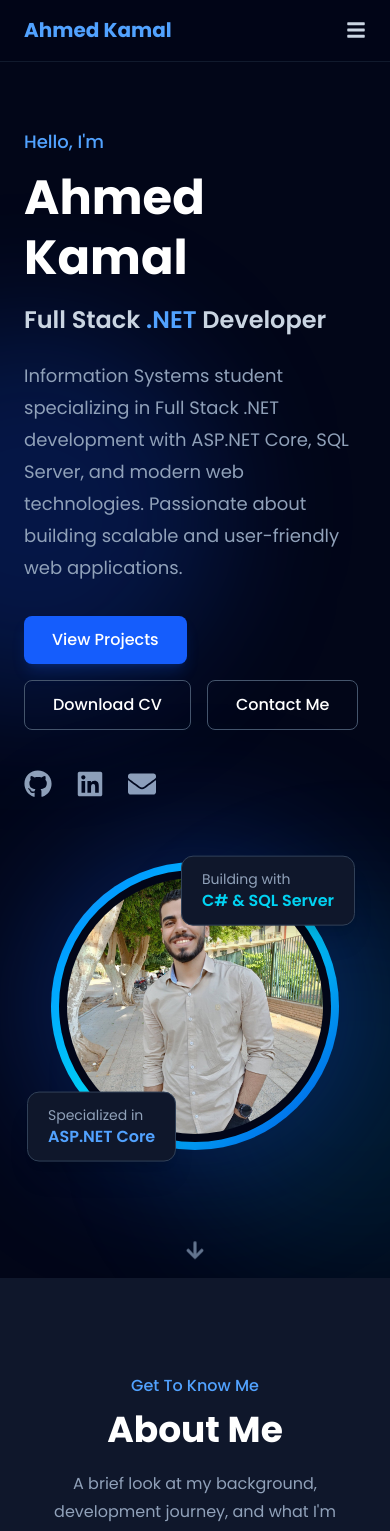
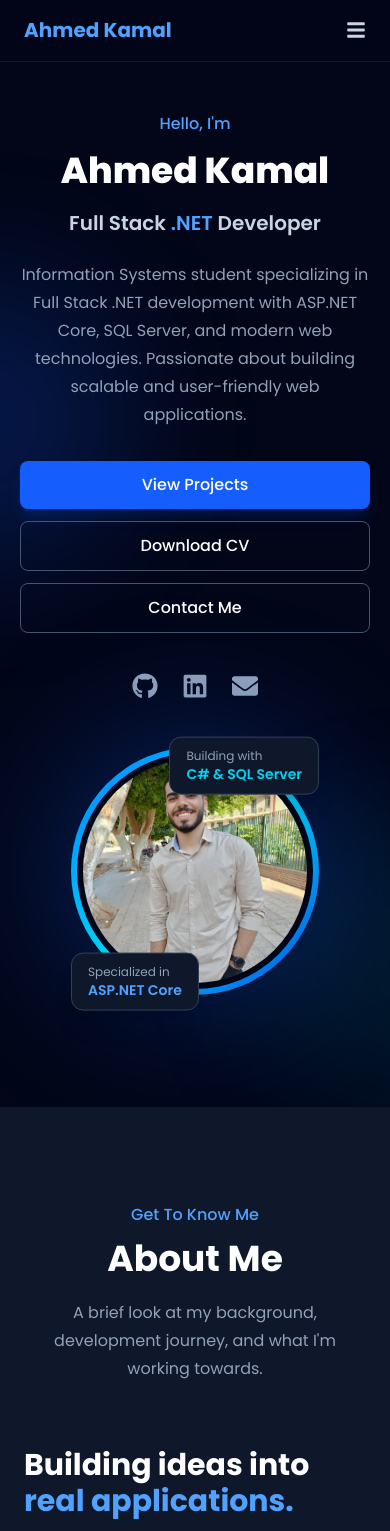
Before and after one commit to ahmedkamal-31/portfolio, a React (Vite) app: page / in a window 390 px wide. Shown: the top 1531 px of the page. Built offline with nearby package versions, Linux system fonts and the light colour scheme.

Commit message:
change mobile beahvior

```diff
--- a/index.html
+++ b/index.html
@@ -1,40 +1,43 @@
 <!doctype html>
 <html lang="en">
   <head>
-
     <meta charset="UTF-8" />
 
     <meta
-      name="description"
-      content="Ahmed Kamal - Full Stack .NET Developer specializing in React, ASP.NET Core, SQL Server and modern web applications."
+      name="viewport"
+      content="width=device-width, initial-scale=1.0"
     />
 
     <meta
-      name="keywords"
-      content="Ahmed Kamal, Full Stack Developer, React, ASP.NET Core, SQL Server, Portfolio"
+      name="description"
+      content="Ahmed Kamal - Full Stack .NET Developer and Information Systems student building modern web applications with C#, ASP.NET Core, React, and SQL databases."
     />
 
-    <meta name="author" content="Ahmed Kamal" />
+    <meta
+      name="theme-color"
+      content="#020617"
+    />
 
-    <meta name="viewport" content="width=device-width, initial-scale=1.0" />
+    <link rel="preconnect" href="https://fonts.googleapis.com" />
+    <link
+      rel="preconnect"
+      href="https://fonts.gstatic.com"
+      crossorigin
+    />
+
+    <link
+      href="https://fonts.googleapis.com/css2?family=Poppins:wght@300;400;500;600;700;800&display=swap"
+      rel="stylesheet"
+    />
 
     <link rel="icon" type="image/svg+xml" href="/favicon.svg" />
 
-    <link rel="preconnect" href="https://fonts.googleapis.com" />
-
-    <link rel="preconnect" href="https://fonts.gstatic.com" crossorigin />
-
-    <link
-      href="https://fonts.googleapis.com/css2?family=Poppins:wght@300;400;500;600;700&display=swap"
-      rel="stylesheet"
-    />
-
     <title>Ahmed Kamal | Full Stack .NET Developer</title>
-
   </head>
 
   <body>
     <div id="root"></div>
+
     <script type="module" src="/src/main.tsx"></script>
   </body>
 </html>
--- a/src/App.tsx
+++ b/src/App.tsx
@@ -1,16 +1,14 @@
+import { useEffect, useState } from "react";
+
 import Navbar from "./components/Navbar";
 import Hero from "./components/Hero";
 import About from "./components/About";
+import Projects from "./components/Projects";
 import TechStack from "./components/TechStack";
-import Projects from "./components/Projects";
+import GitHub from "./components/GitHub";
 import Contact from "./components/Contact";
 import Footer from "./components/Footer";
-import { useEffect, useState } from "react";
 import Loading from "./components/Loading";
-import GitHub from "./components/GitHub";
-//import TechStack from "./components/TechStack";
-
-
 
 function App() {
   const [loading, setLoading] = useState(true);
@@ -28,18 +26,19 @@ if (loading) {
   }
 
   return (
-
     <>
       <Navbar />
+
+      <main>
         <Hero />
         <About />
-
+        <Projects />
         <TechStack />
-      <Projects />
         <GitHub />
         <Contact />
+      </main>
+
       <Footer />
-
     </>
   );
 }
--- a/src/components/Hero.tsx
+++ b/src/components/Hero.tsx
@@ -1,4 +1,9 @@
-import { FaGithub, FaLinkedin, FaEnvelope, FaArrowDown } from "react-icons/fa";
+import {
+  FaGithub,
+  FaLinkedin,
+  FaEnvelope,
+  FaArrowDown,
+} from "react-icons/fa";
 import profile from "../assets/images/profile.png";
 import { motion } from "framer-motion";
 
@@ -9,32 +14,37 @@ function Hero() {
       className="min-h-screen bg-slate-950 text-white flex items-center relative overflow-hidden"
     >
       {/* Background Glow */}
-      <div className="absolute top-1/4 -left-40 w-96 h-96 bg-blue-600/20 rounded-full blur-3xl" />
-      <div className="absolute bottom-0 -right-40 w-96 h-96 bg-cyan-500/10 rounded-full blur-3xl" />
+      <div className="absolute top-1/4 -left-40 w-72 h-72 sm:w-96 sm:h-96 bg-blue-600/20 rounded-full blur-3xl" />
 
-      <div className="max-w-7xl mx-auto px-6 py-32 w-full relative z-10">
-        <div className="grid lg:grid-cols-2 gap-16 items-center">
+      <div className="absolute bottom-0 -right-40 w-72 h-72 sm:w-96 sm:h-96 bg-cyan-500/10 rounded-full blur-3xl" />
+
+      <div className="max-w-7xl mx-auto px-5 sm:px-6 py-28 sm:py-32 lg:py-40 w-full relative z-10">
+
+        <div className="grid lg:grid-cols-2 gap-12 lg:gap-16 items-center">
 
           {/* ================= LEFT ================= */}
+
           <motion.div
             initial={{ opacity: 0, x: -60 }}
             whileInView={{ opacity: 1, x: 0 }}
             transition={{ duration: 0.8 }}
             viewport={{ once: true }}
+            className="text-center lg:text-left"
           >
-            <p className="text-blue-400 text-lg font-medium mb-3">
+            <p className="text-blue-400 text-base sm:text-lg font-medium mb-3">
               Hello, I'm
             </p>
 
-            <h1 className="text-5xl md:text-6xl lg:text-7xl font-extrabold leading-tight mb-4">
+            <h1 className="text-4xl sm:text-5xl md:text-6xl lg:text-7xl font-extrabold leading-tight mb-4">
               Ahmed Kamal
             </h1>
 
-            <h2 className="text-2xl md:text-3xl font-semibold text-slate-300 mb-6">
-              Full Stack <span className="text-blue-400">.NET</span> Developer
+            <h2 className="text-xl sm:text-2xl md:text-3xl font-semibold text-slate-300 mb-6">
+              Full Stack{" "}
+              <span className="text-blue-400">.NET</span> Developer
             </h2>
 
-            <p className="max-w-2xl text-slate-400 text-lg leading-8 mb-8">
+            <p className="max-w-2xl mx-auto lg:mx-0 text-slate-400 text-base sm:text-lg leading-7 sm:leading-8 mb-8">
               Information Systems student specializing in Full Stack .NET
               development with ASP.NET Core, SQL Server, and modern web
               technologies. Passionate about building scalable and
@@ -42,12 +52,16 @@ function Hero() {
             </p>
 
             {/* Buttons */}
-            <div className="flex flex-wrap gap-4">
+
+            <div className="flex flex-col sm:flex-row flex-wrap justify-center lg:justify-start gap-3 sm:gap-4">
+
               <a
                 href="#projects"
-                className="bg-blue-600 px-7 py-3 rounded-lg font-medium
+                className="bg-blue-600 px-6 sm:px-7 py-3 rounded-lg font-medium
                 hover:bg-blue-700 hover:-translate-y-1
-                transition-all duration-300 shadow-lg shadow-blue-600/20"
+                transition-all duration-300
+                shadow-lg shadow-blue-600/20
+                text-center"
               >
                 View Projects
               </a>
@@ -55,25 +69,31 @@ function Hero() {
               <a
                 href="/Ahmed_Kamal_CV.pdf"
                 download
-                className="border border-slate-600 px-7 py-3 rounded-lg font-medium
+                className="border border-slate-600 px-6 sm:px-7 py-3 rounded-lg font-medium
                 hover:bg-white hover:text-slate-950
-                hover:-translate-y-1 transition-all duration-300"
+                hover:-translate-y-1
+                transition-all duration-300
+                text-center"
               >
                 Download CV
               </a>
 
               <a
                 href="#contact"
-                className="border border-slate-600 px-7 py-3 rounded-lg font-medium
+                className="border border-slate-600 px-6 sm:px-7 py-3 rounded-lg font-medium
                 hover:border-blue-400 hover:text-blue-400
-                transition-all duration-300"
+                transition-all duration-300
+                text-center"
               >
                 Contact Me
               </a>
+
             </div>
 
             {/* Social Links */}
-            <div className="flex gap-6 mt-10">
+
+            <div className="flex justify-center lg:justify-start gap-6 mt-10">
+
               <a
                 href="https://github.com/ahmedkamal-31"
                 target="_blank"
@@ -81,7 +101,7 @@ function Hero() {
                 aria-label="GitHub"
                 className="text-slate-400 hover:text-white hover:scale-110 transition-all duration-300"
               >
-                <FaGithub size={28} />
+                <FaGithub size={26} />
               </a>
 
               <a
@@ -91,7 +111,7 @@ function Hero() {
                 aria-label="LinkedIn"
                 className="text-slate-400 hover:text-blue-400 hover:scale-110 transition-all duration-300"
               >
-                <FaLinkedin size={28} />
+                <FaLinkedin size={26} />
               </a>
 
               <a
@@ -99,12 +119,14 @@ function Hero() {
                 aria-label="Email"
                 className="text-slate-400 hover:text-red-400 hover:scale-110 transition-all duration-300"
               >
-                <FaEnvelope size={28} />
+                <FaEnvelope size={26} />
               </a>
+
             </div>
           </motion.div>
 
           {/* ================= RIGHT ================= */}
+
           <motion.div
             initial={{ opacity: 0, x: 60 }}
             whileInView={{ opacity: 1, x: 0 }}
@@ -115,21 +137,33 @@ function Hero() {
             <div className="relative">
 
               {/* Outer Glow */}
+
               <div className="absolute inset-0 rounded-full bg-blue-600/30 blur-3xl scale-110" />
 
               {/* Image Border */}
-              <div className="relative p-2 rounded-full bg-gradient-to-br from-blue-500 via-cyan-400 to-blue-700">
-                <div className="bg-slate-950 p-2 rounded-full">
+
+              <div className="relative p-1.5 sm:p-2 rounded-full bg-gradient-to-br from-blue-500 via-cyan-400 to-blue-700">
+
+                <div className="bg-slate-950 p-1.5 sm:p-2 rounded-full">
+
                   <img
                     src={profile}
                     alt="Ahmed Kamal"
-                    className="w-64 h-64 md:w-80 md:h-80 lg:w-96 lg:h-96
-                    rounded-full object-cover"
+                    className="
+                    w-56 h-56
+                    sm:w-72 sm:h-72
+                    md:w-80 md:h-80
+                    lg:w-96 lg:h-96
+                    rounded-full object-cover
+                    "
                   />
+
                 </div>
+
               </div>
 
-              {/* Floating Badge */}
+              {/* Floating Badge - ASP.NET */}
+
               <motion.div
                 animate={{ y: [0, -10, 0] }}
                 transition={{
@@ -137,17 +171,30 @@ function Hero() {
                   repeat: Infinity,
                   ease: "easeInOut",
                 }}
-                className="absolute -bottom-4 -left-6
-                bg-slate-900 border border-slate-700
-                px-5 py-3 rounded-xl shadow-xl"
+                className="
+                absolute
+                -bottom-5
+                left-0
+                sm:-left-6
+                bg-slate-900
+                border border-slate-700
+                px-4 sm:px-5
+                py-2.5 sm:py-3
+                rounded-xl
+                shadow-xl
+                "
               >
-                <p className="text-sm text-slate-400">Specialized in</p>
-                <p className="font-semibold text-blue-400">
+                <p className="text-xs sm:text-sm text-slate-400">
+                  Specialized in
+                </p>
+
+                <p className="text-sm sm:text-base font-semibold text-blue-400">
                   ASP.NET Core
                 </p>
               </motion.div>
 
-              {/* Small Tech Badge */}
+              {/* Floating Badge - C# */}
+
               <motion.div
                 animate={{ y: [0, 10, 0] }}
                 transition={{
@@ -156,21 +203,35 @@ function Hero() {
                   ease: "easeInOut",
                   delay: 1,
                 }}
-                className="absolute -top-4 -right-4
-                bg-slate-900 border border-slate-700
-                px-5 py-3 rounded-xl shadow-xl"
+                className="
+                absolute
+                -top-5
+                right-0
+                sm:-right-4
+                bg-slate-900
+                border border-slate-700
+                px-4 sm:px-5
+                py-2.5 sm:py-3
+                rounded-xl
+                shadow-xl
+                "
               >
-                <p className="text-sm text-slate-400">Building with</p>
-                <p className="font-semibold text-cyan-400">
+                <p className="text-xs sm:text-sm text-slate-400">
+                  Building with
+                </p>
+
+                <p className="text-sm sm:text-base font-semibold text-cyan-400">
                   C# & SQL Server
                 </p>
               </motion.div>
+
             </div>
           </motion.div>
 
         </div>
 
         {/* Scroll Indicator */}
+
         <motion.a
           href="#about"
           animate={{ y: [0, 8, 0] }}
@@ -179,12 +240,21 @@ function Hero() {
             repeat: Infinity,
             ease: "easeInOut",
           }}
-          className="absolute bottom-6 left-1/2 -translate-x-1/2
-          text-slate-500 hover:text-blue-400 transition"
+          className="
+          hidden sm:block
+          absolute
+          bottom-6
+          left-1/2
+          -translate-x-1/2
+          text-slate-500
+          hover:text-blue-400
+          transition
+          "
           aria-label="Scroll to About"
         >
           <FaArrowDown size={20} />
         </motion.a>
+
       </div>
     </section>
   );
```
Lines whose indentation alone changed are shown as unchanged.
